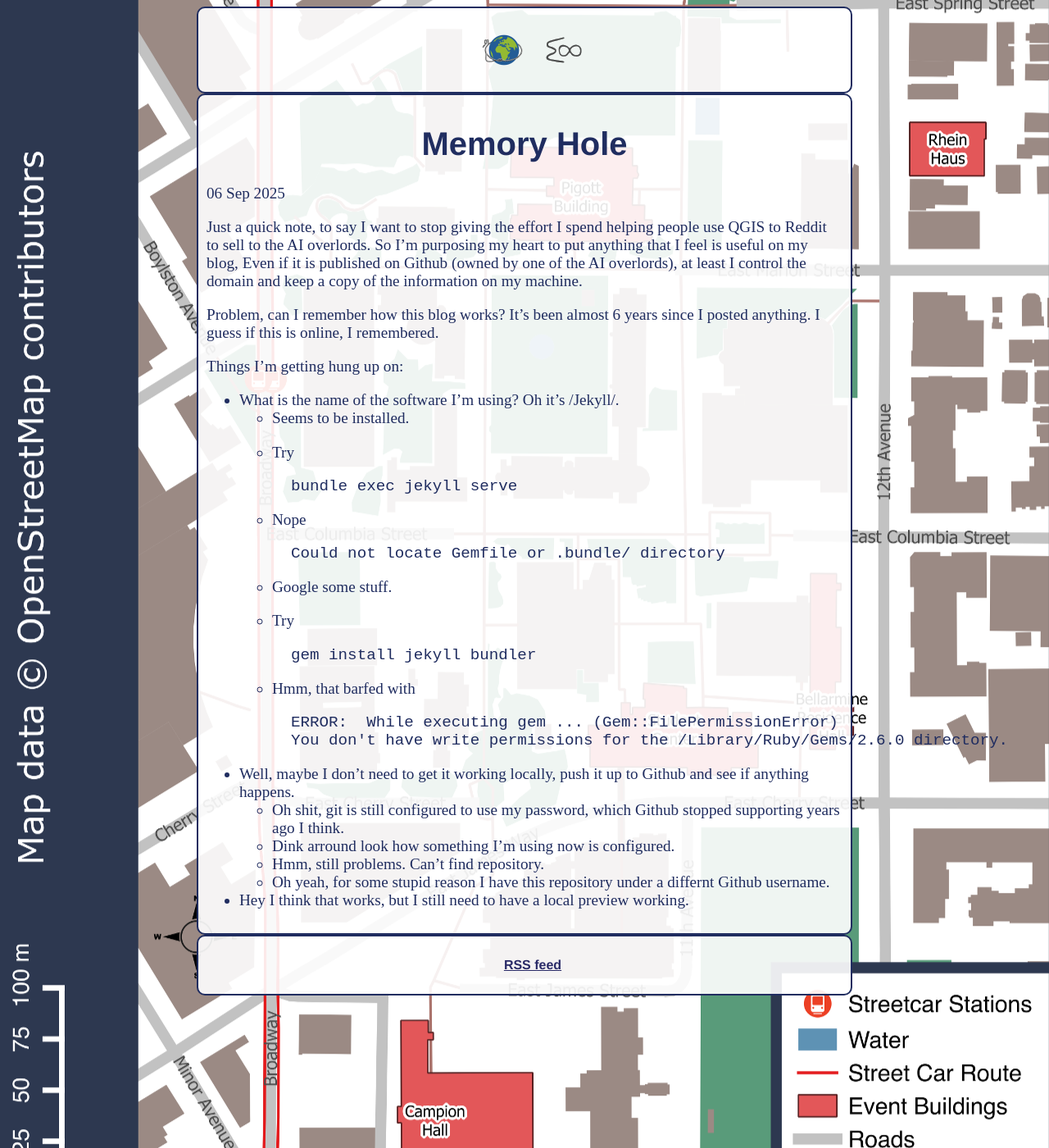
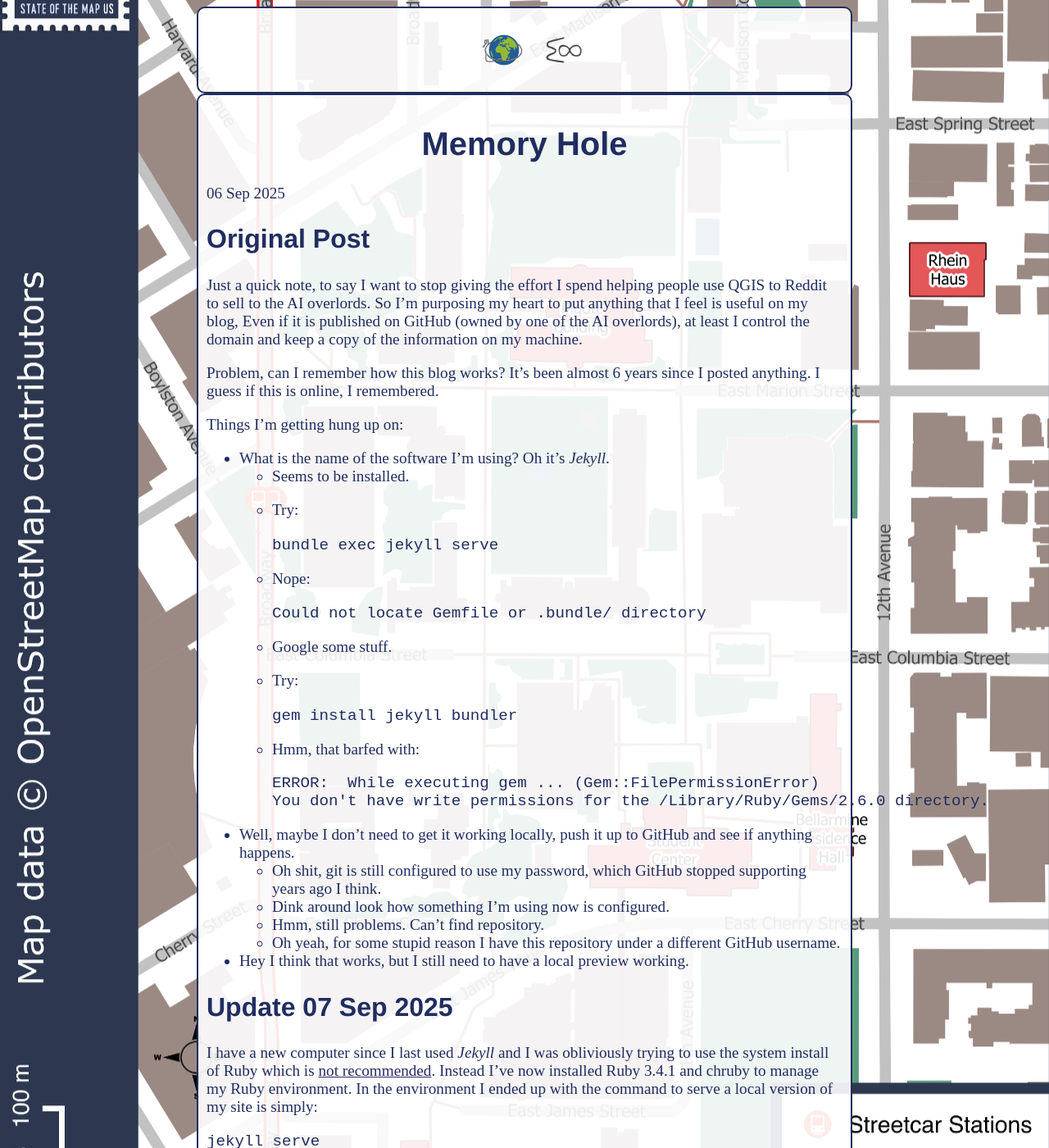
Before and after one commit to geodatawrangler/geodatawrangler.github.io, a Jekyll site: the page built from _posts/2025-09-06-Memory-Hole.md, in a window 1280 px wide and 1400 px high. Shown: the whole window at 82% size. Built offline with Jekyll 4.4.1, drawn with Linux system fonts in a browser that asks for light colours; comment, search, counter and statistics services are not loaded.

Commit message:
<2025-09-07 Sun 14:00> got jekyll serve working on my mac mini

````diff
--- a/_posts/2025-09-06-Memory-Hole.md
+++ b/_posts/2025-09-06-Memory-Hole.md
@@ -4,33 +4,39 @@
 date: 2025-09-06
 ---
 
-Just a quick note, to say I want to stop giving the effort I spend helping people use QGIS to Reddit to sell to the AI overlords. So I'm purposing my heart to put anything that I feel is useful on my blog, Even if it is published on Github (owned by one of the AI overlords), at least I control the domain and keep a copy of the information on my machine.
+## Original Post
+Just a quick note, to say I want to stop giving the effort I spend helping people use QGIS to Reddit to sell to the AI overlords. So I'm purposing my heart to put anything that I feel is useful on my blog, Even if it is published on GitHub (owned by one of the AI overlords), at least I control the domain and keep a copy of the information on my machine.
 
 Problem, can I remember how this blog works? It's been almost 6 years since I posted anything. I guess if this is online, I remembered.
 
 Things I'm getting hung up on:
-+ What is the name of the software I'm using? Oh it's /Jekyll/.
++ What is the name of the software I'm using? Oh it's *Jekyll*.
     + Seems to be installed.
-    + Try
+    + Try:
 
-			bundle exec jekyll serve
-	+ Nope
+	  `bundle exec jekyll serve`
+	+ Nope:
 
-			Could not locate Gemfile or .bundle/ directory
+	  `Could not locate Gemfile or .bundle/ directory`
+    + Google some stuff.
+    + Try:
 
-    + Google some stuff.
-    + Try
+      `gem install jekyll bundler`
+	+ Hmm, that barfed with:
 
-	        gem install jekyll bundler
+	  ```
+	  ERROR:  While executing gem ... (Gem::FilePermissionError)
+	  You don't have write permissions for the /Library/Ruby/Gems/2.6.0 directory.
+	  ```
++ Well, maybe I don't need to get it working locally, push it up to GitHub and see if anything happens.
+    + Oh shit, git is still configured to use my password, which GitHub stopped supporting years ago I think.
+    + Dink around look how something I'm using now is configured.
+    + Hmm, still problems. Can't find repository.
+    + Oh yeah, for some stupid reason I have this repository under a different GitHub username.
++ Hey I think that works, but I still need to have a local preview working.
 
-	+ Hmm, that barfed with
+## Update 07 Sep 2025
 
-			ERROR:  While executing gem ... (Gem::FilePermissionError)
-			You don't have write permissions for the /Library/Ruby/Gems/2.6.0 directory.
+I have a new computer since I last used *Jekyll* and I was obliviously trying to use the system install of Ruby which is [not recommended](https://jekyllrb.com/docs/installation/macos/). Instead I've now installed Ruby 3.4.1 and chruby to manage my Ruby environment. In the environment I ended up with the command to serve a local version of my site is simply:
 
-+ Well, maybe I don't need to get it working locally, push it up to Github and see if anything happens.
-    + Oh shit, git is still configured to use my password, which Github stopped supporting years ago I think.
-    + Dink arround look how something I'm using now is configured.
-    + Hmm, still problems. Can't find repository.
-    + Oh yeah, for some stupid reason I have this repository under a differnt Github username.
-+ Hey I think that works, but I still need to have a local preview working.
+`jekyll serve`
````
